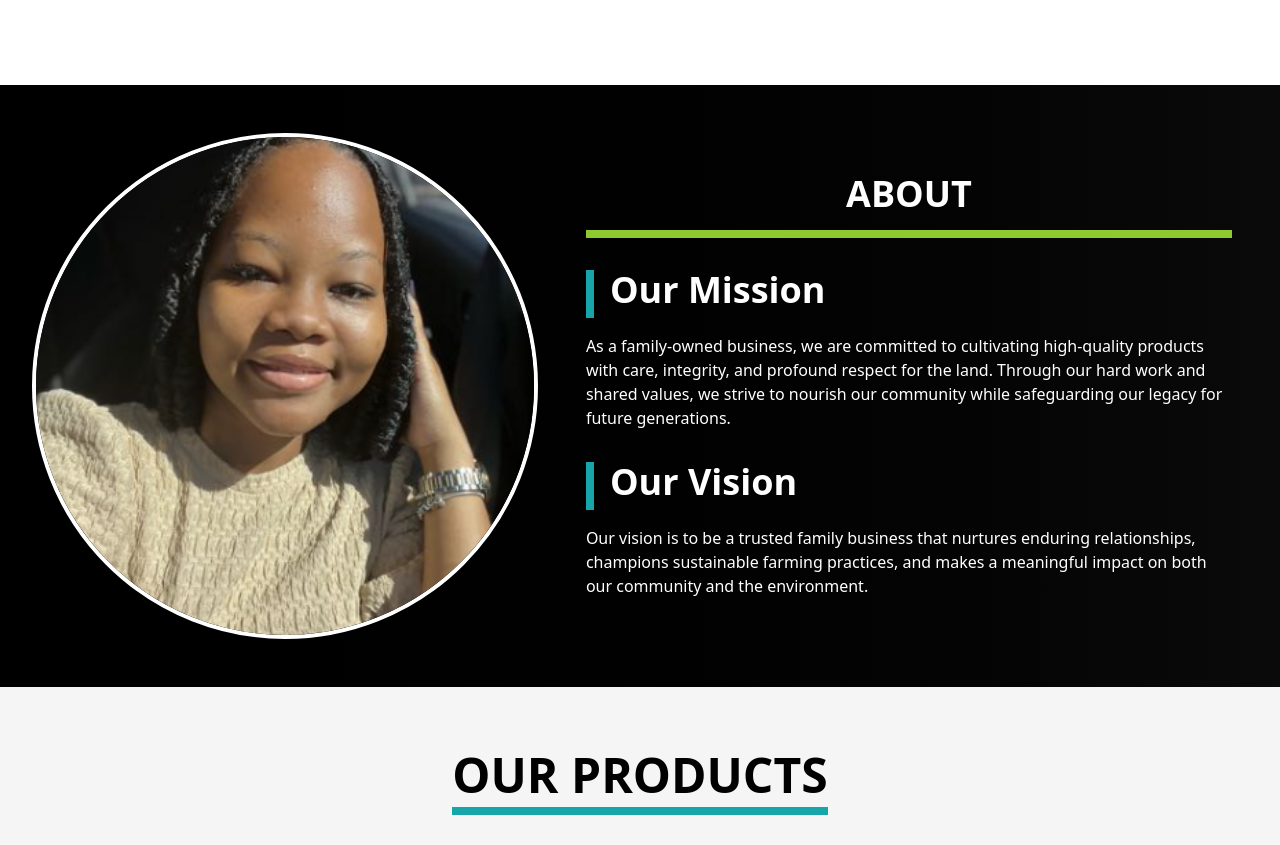
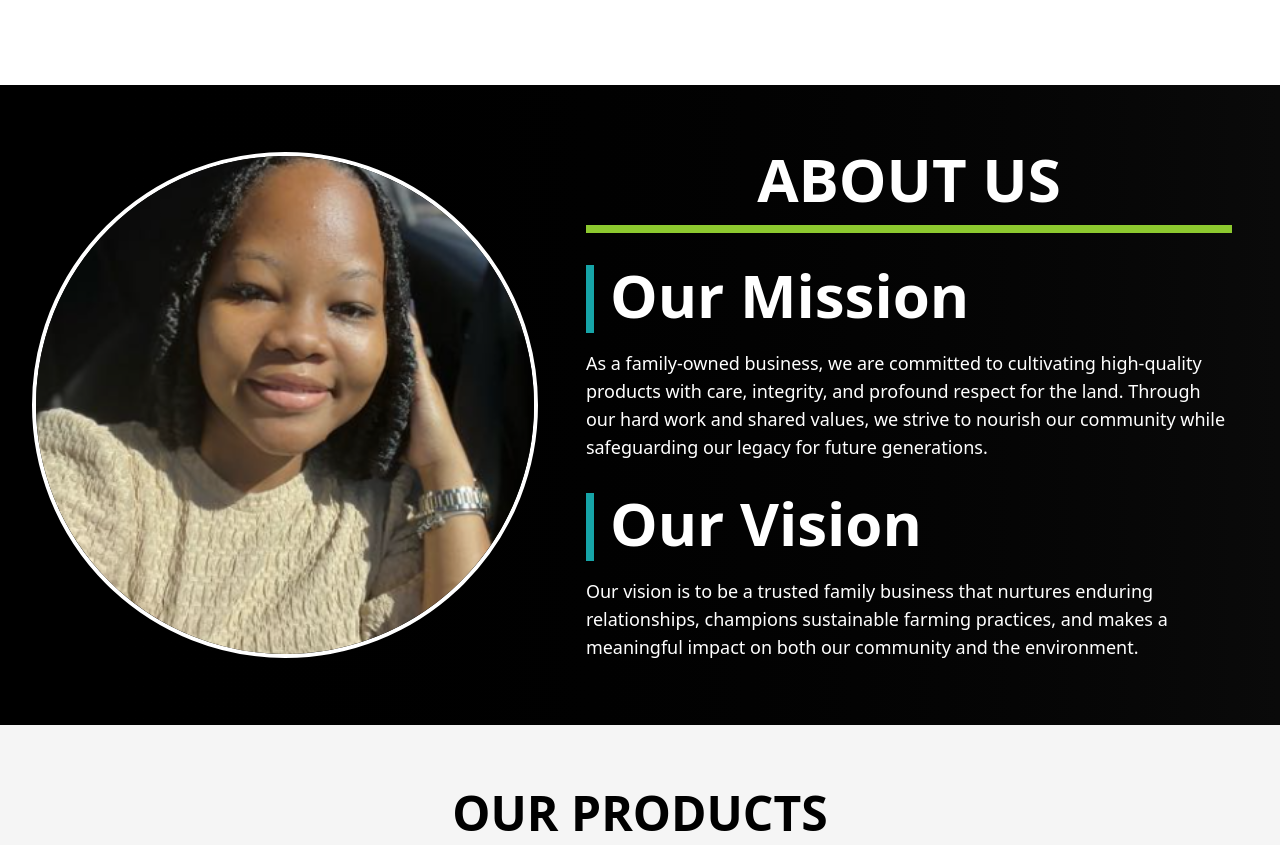
Before and after one commit to elixer-prince/pure-zen-essence, a React (Vite) app in the folder frontend/: page / in a window 1280 px wide. Shown: the part 680-1525 px from the top of the page. Built offline with nearby package versions, Linux system fonts and the light colour scheme.

Commit message:
Update AboutSection styling; adjust text sizes for improved responsiveness and enhance layout consistency.

```diff
--- a/frontend/src/components/AboutSection.tsx
+++ b/frontend/src/components/AboutSection.tsx
@@ -6,10 +6,10 @@ const AboutSection = () => {
     <section
       id="about"
       aria-labelledby="about-header"
-      className="relative flex scroll-mt-24 flex-col items-center justify-center gap-8 bg-linear-to-r from-black to-neutral-950 px-4 pt-28 pb-12 text-white sm:px-8 md:flex-row lg:pt-12"
+      className="relative flex scroll-mt-24 flex-col items-center justify-center gap-8 bg-linear-to-r from-black to-neutral-950 px-4 pt-28 pb-12 text-white sm:px-8 md:flex-row md:pt-36 lg:pt-12"
     >
       {/* Left Image Container */}
-      <div className="absolute top-0 left-1/2 aspect-square min-h-[calc(100dvh-6rem] w-[12rem] flex-1/2 -translate-x-1/2 -translate-y-[50%] overflow-hidden rounded-full border-4 border-white lg:static lg:w-1/2 lg:translate-0">
+      <div className="absolute top-0 left-1/2 aspect-square min-h-[calc(100dvh-6rem] w-[12rem] flex-1/2 -translate-x-1/2 -translate-y-[50%] overflow-hidden rounded-full border-4 border-white md:w-[16rem] lg:static lg:w-1/2 lg:translate-0">
         <AboutImage />
       </div>
       {/* Right Text Container */}
@@ -17,16 +17,16 @@ const AboutSection = () => {
         <header>
           <h2
             id="about-header"
-            className="border-brand-green border-b-8 pb-4 text-center text-4xl font-black"
+            className="border-brand-green border-b-8 pb-4 text-center text-4xl font-black md:text-6xl"
           >
-            ABOUT
+            ABOUT <span className="hidden md:inline">US</span>
           </h2>
         </header>
         <div>
-          <h3 className="border-brand-blue mt-8 mb-4 border-l-8 pb-2 pl-4 text-4xl font-bold">
+          <h3 className="border-brand-blue mt-8 mb-4 border-l-8 pb-2 pl-4 text-4xl font-bold md:text-6xl">
             Our Mission
           </h3>
-          <p>
+          <p className="md:text-lg">
             As a family-owned business, we are committed to cultivating
             high-quality products with care, integrity, and profound respect for
             the land. Through our hard work and shared values, we strive to
@@ -35,10 +35,10 @@ const AboutSection = () => {
           </p>
         </div>
         <div>
-          <h3 className="border-brand-blue mt-8 mb-4 border-l-8 pb-2 pl-4 text-4xl font-bold">
+          <h3 className="border-brand-blue mt-8 mb-4 border-l-8 pb-2 pl-4 text-4xl font-bold md:text-6xl">
             Our Vision
           </h3>
-          <p>
+          <p className="md:text-lg">
             Our vision is to be a trusted family business that nurtures enduring
             relationships, champions sustainable farming practices, and makes a
             meaningful impact on both our community and the environment.
```
